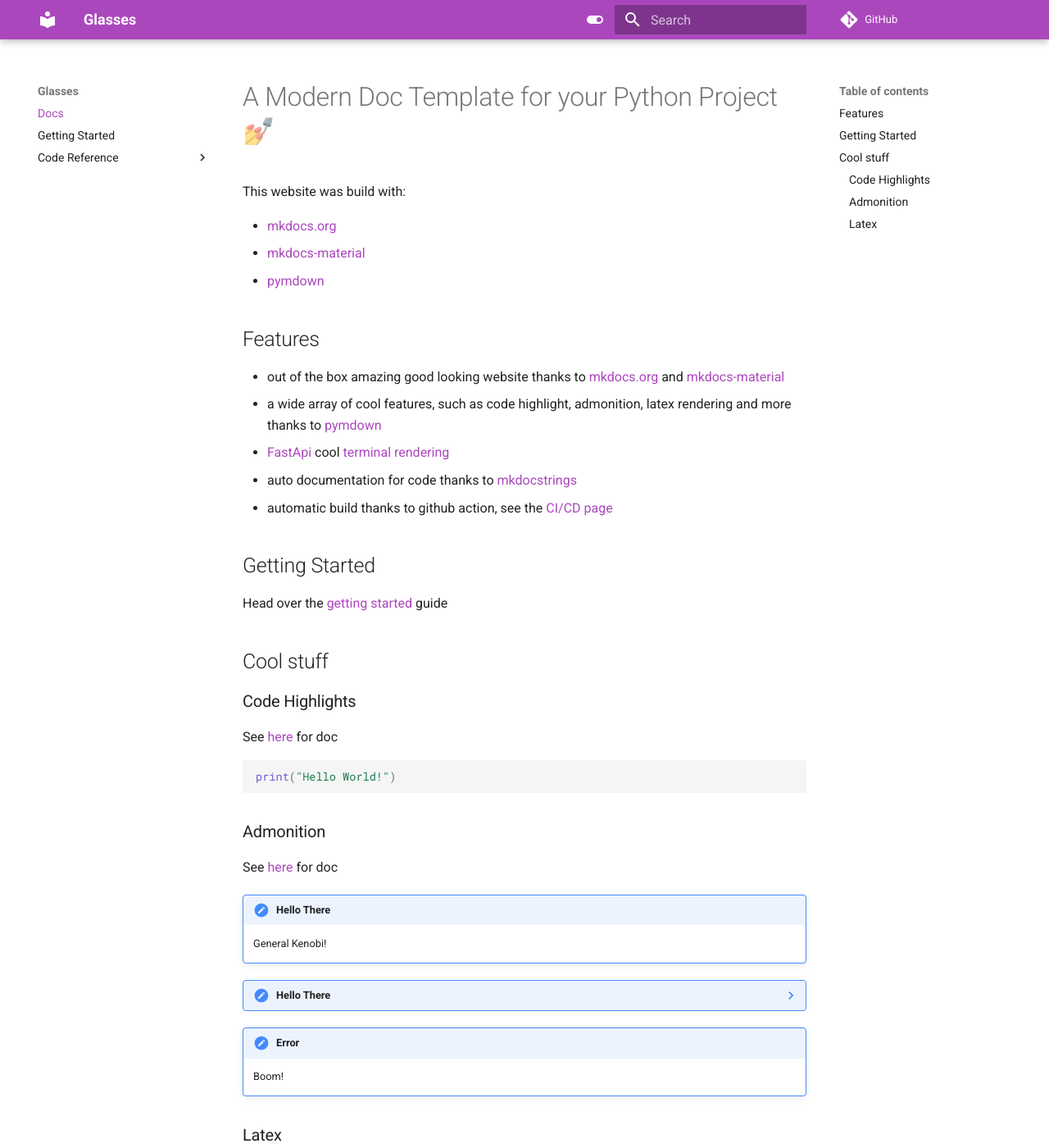
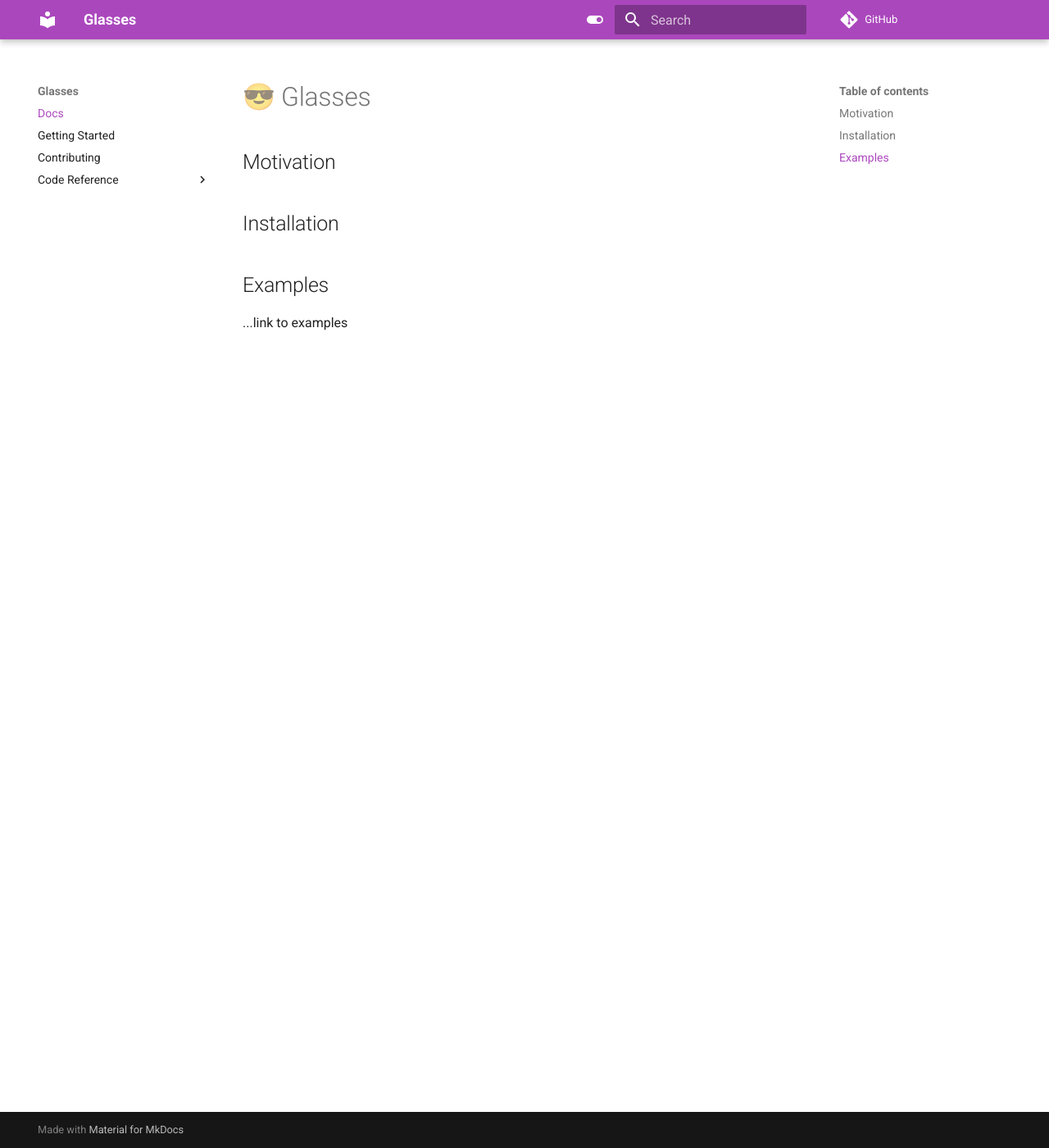
Before and after one commit to FrancescoSaverioZuppichini/glasses-2.0, an MkDocs documentation site: the page built from docs/index.md, in a window 1280 px wide and 1400 px high. Shown: the whole window at 82% size. Built offline with MkDocs 1.6.1 and Material for MkDocs 9.7.7, drawn with Linux system fonts in a browser that asks for light colours; comment, search, counter and statistics services are not loaded; some of the changed text lies outside the part shown.

Commit message:
to the moon

````diff
--- a/docs/index.md
+++ b/docs/index.md
@@ -1,64 +1,8 @@
-# A Modern Doc Template for your Python Project 💅
+# 😎 Glasses
 
-This website was build with:
+## Motivation
 
- - [mkdocs.org](https://www.mkdocs.org)
- - [mkdocs-material](https://squidfunk.github.io/mkdocs-material/)
- - [pymdown](https://facelessuser.github.io/pymdown-extensions/)
+## Installation
 
-## Features
-
-- out of the box amazing good looking website thanks to [mkdocs.org](https://www.mkdocs.org) and [mkdocs-material](https://squidfunk.github.io/mkdocs-material/)
-- a wide array of cool features, such as code highlight, admonition, latex rendering and more thanks to [pymdown](https://facelessuser.github.io/pymdown-extensions/)
-- [FastApi](https://fastapi.tiangolo.com/) cool [terminal rendering](/terminal/)
-- auto documentation for code thanks to [mkdocstrings](https://github.com/mkdocstrings/mkdocstrings)
-- automatic build thanks to github action, see the [CI/CD page](/ci_cd/)
-
-
-## Getting Started
-
-Head over the [getting started](getting_started) guide
-
-## Cool stuff
-
-### Code Highlights
-
-See [here](https://squidfunk.github.io/mkdocs-material/reference/code-blocks/) for doc
-
-```python
-
-print("Hello World!")
-```
-
-### Admonition
-
-See [here](https://squidfunk.github.io/mkdocs-material/reference/admonitions/) for doc
-
-!!! note "Hello There"
-    General Kenobi!
-
-??? note "Hello There"
-    General Kenobi!
-
-!!! error
-    Boom!
-
-
-### Latex
-
-See [here](https://squidfunk.github.io/mkdocs-material/reference/mathjax/) for doc
-
-Inline
-
-$p(x|y) = \frac{p(y|x)p(x)}{p(y)}$, \(p(x|y) = \frac{p(y|x)p(x)}{p(y)}\).
-
-Block
-
-$$
-E(\mathbf{v}, \mathbf{h}) = -\sum_{i,j}w_{ij}v_i h_j - \sum_i b_i v_i - \sum_j c_j h_j
-$$
-
-\begin{align}
-    p(v_i=1|\mathbf{h}) & = \sigma\left(\sum_j w_{ij}h_j + b_i\right) \\
-    p(h_j=1|\mathbf{v}) & = \sigma\left(\sum_i w_{ij}v_i + c_j\right)
-\end{align}
+## Examples
+...link to examples
--- a/mkdocs.yml
+++ b/mkdocs.yml
@@ -26,6 +26,7 @@ theme:
 nav:
   - Docs: index.md
   - Getting Started: getting_started.md
+  - Contributing: contributing.md
   - Code Reference: reference/
 
 plugins:
````
Also changed, not shown: docs/getting_started.md (+1 -0 lines), docs/contributing.md (added), 1 other file.
